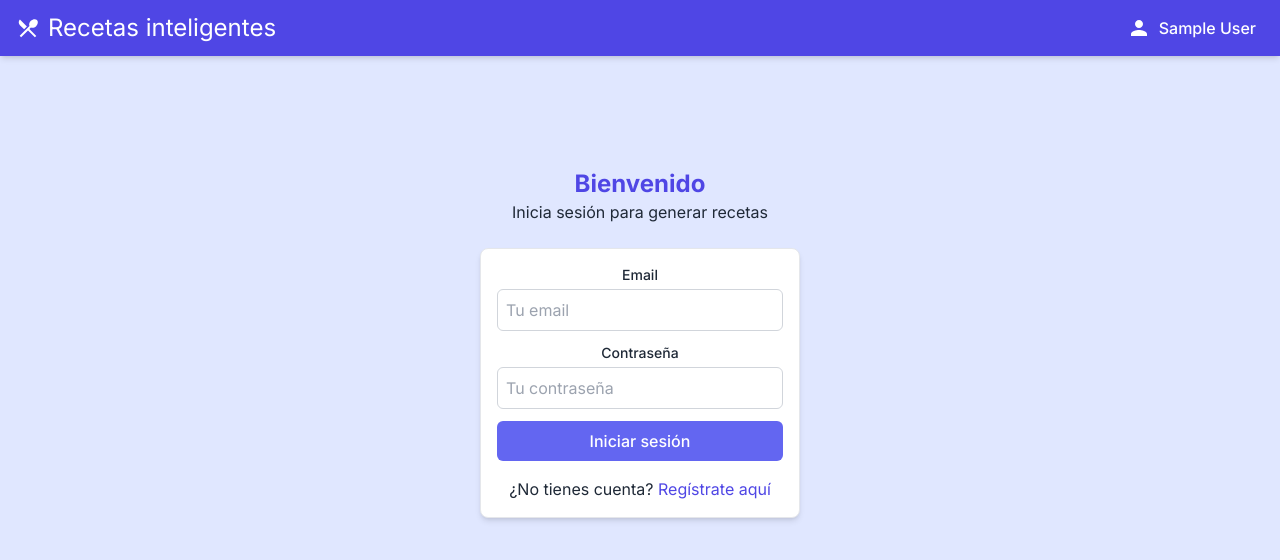
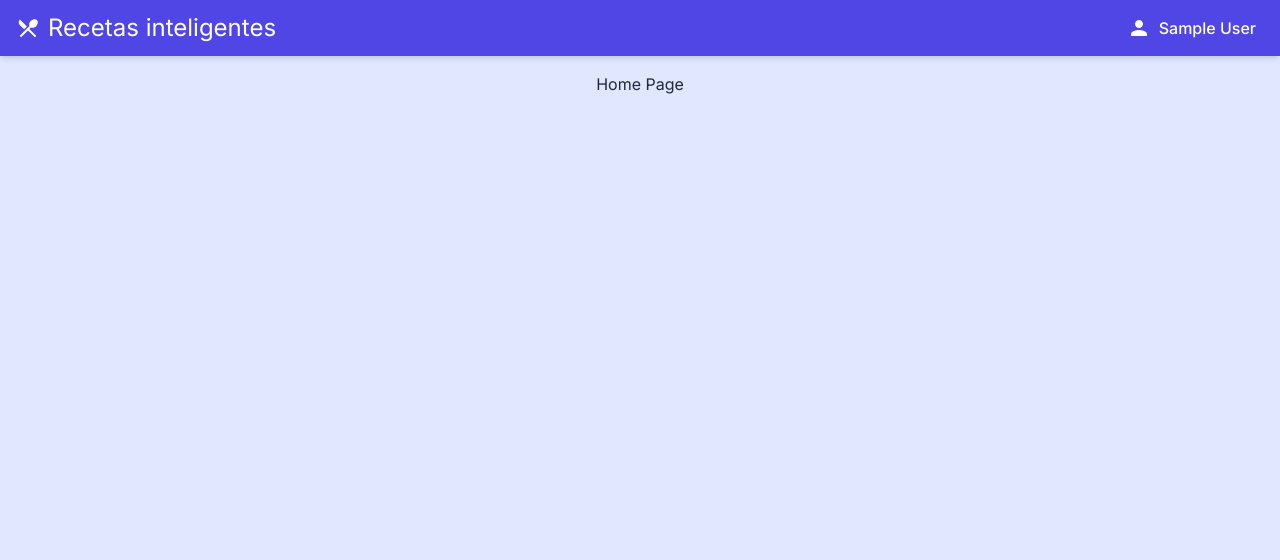
Before and after one commit to MelarcAB/ai-recipes-front, a React (Vite) app: page /home in a window 1280 px wide. Before the commit this address led to /login. Shown: the top 560 px of the page. Built offline with nearby package versions, Linux system fonts and the light colour scheme; sample sign-in values are in the browser's storage.

Commit message:
private routes working

```diff
--- a/src/App.jsx
+++ b/src/App.jsx
@@ -31,17 +31,15 @@ export default function App() {
         <div className="App mt-10">
           <Routes>
             <Route path="/login" element={
-              <LoginForm setForceUpdate={setForceUpdate} />  // Pasamos una función para forzar el update
+              <LoginForm setForceUpdate={setForceUpdate} />
             } />
             <Route path="/register" element={
               <RegisterForm />
             } />
-            <Route path="/home" element={
-              <PrivateRoute>
-                <HomePage />
-              </PrivateRoute>
-            } />
-            <Route path="/" element={<RedirectBasedOnAuth />} />  // Nuevo componente para manejar la redirección
+            <Route path="/home" element={<PrivateRoute />}>
+              <Route index element={<HomePage />} />
+            </Route>
+            <Route path="/" element={<RedirectBasedOnAuth />} />
           </Routes>
         </div>
       </AuthProvider>
--- a/src/components/ProtectedRoutes/PrivateRoute.jsx
+++ b/src/components/ProtectedRoutes/PrivateRoute.jsx
@@ -1,16 +1,17 @@
-// PrivateRoute.jsx
-import { Navigate, Route } from 'react-router-dom';
+import { Navigate, Outlet } from 'react-router-dom';
 import useAuth from '../../hooks/useAuth';
 
-function PrivateRoute({ children }) {
-    const { isAuthenticated } = useAuth();
-    console.log("Is authenticated?", isAuthenticated);
-
+function PrivateRoute() {
+    const { isAuthenticated, loading } = useAuth();
+    if (loading) {
+        return null;
+    }
     if (!isAuthenticated) {
-        return <Navigate replace to="/login" />;
+        console.log('No autenticado');
+        return <Navigate to="/login" replace />;
     }
-
-    return children;
+    return <Outlet />;
 }
 
+
 export default PrivateRoute;
--- a/src/context/AuthContext.jsx
+++ b/src/context/AuthContext.jsx
@@ -2,9 +2,6 @@ import React, { createContext, useContext, useState, useEffect } from 'react';
 
 const AuthContext = createContext();
 
-export const useAuth = () => {
-    return useContext(AuthContext);
-};
 
 export const AuthProvider = ({ children }) => {
     const [currentUser, setCurrentUser] = useState(() => {
--- a/src/hooks/useAuth.jsx
+++ b/src/hooks/useAuth.jsx
@@ -3,6 +3,7 @@ import { useState, useEffect } from 'react';
 const useAuth = () => {
     const [isAuthenticated, setIsAuthenticated] = useState(false);
     const [user, setUser] = useState(null);
+    const [loading, setLoading] = useState(true);  // Nuevo estado
 
     const updateUserState = () => {
         const storedUser = JSON.parse(localStorage.getItem('user'));
@@ -15,21 +16,20 @@ const useAuth = () => {
             setIsAuthenticated(false);
             setUser(null);
         }
+        setLoading(false);  // Establecer loading a false después de verificar
     };
 
     useEffect(() => {
-        // Actualizar estado inicial
         updateUserState();
-
-        // Escuchar cambios en el localStorage
         window.addEventListener('storage', updateUserState);
-
         return () => {
             window.removeEventListener('storage', updateUserState);
         };
     }, []);
 
-    return { isAuthenticated, user };
+    return { isAuthenticated, user, loading };  // Incluye loading en la respuesta
 }
 
+
+
 export default useAuth;
```
